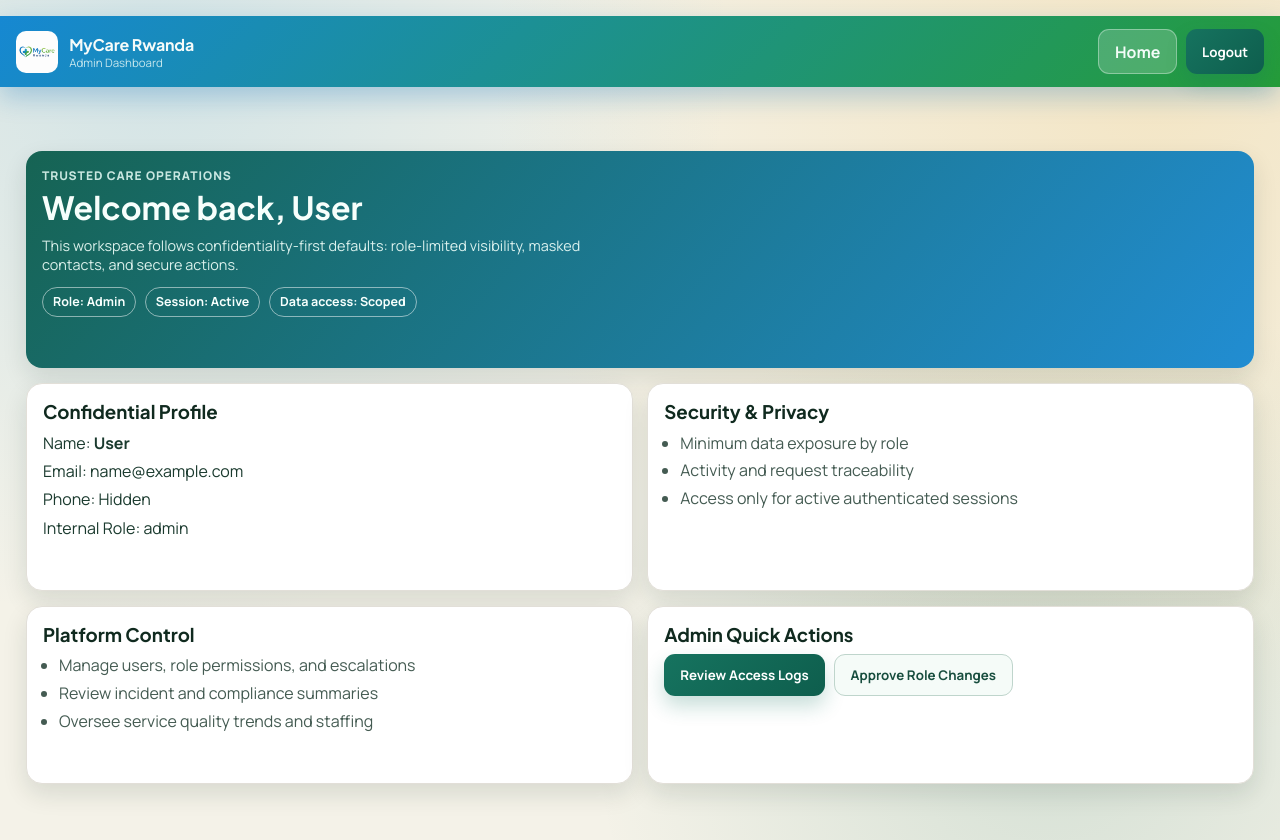
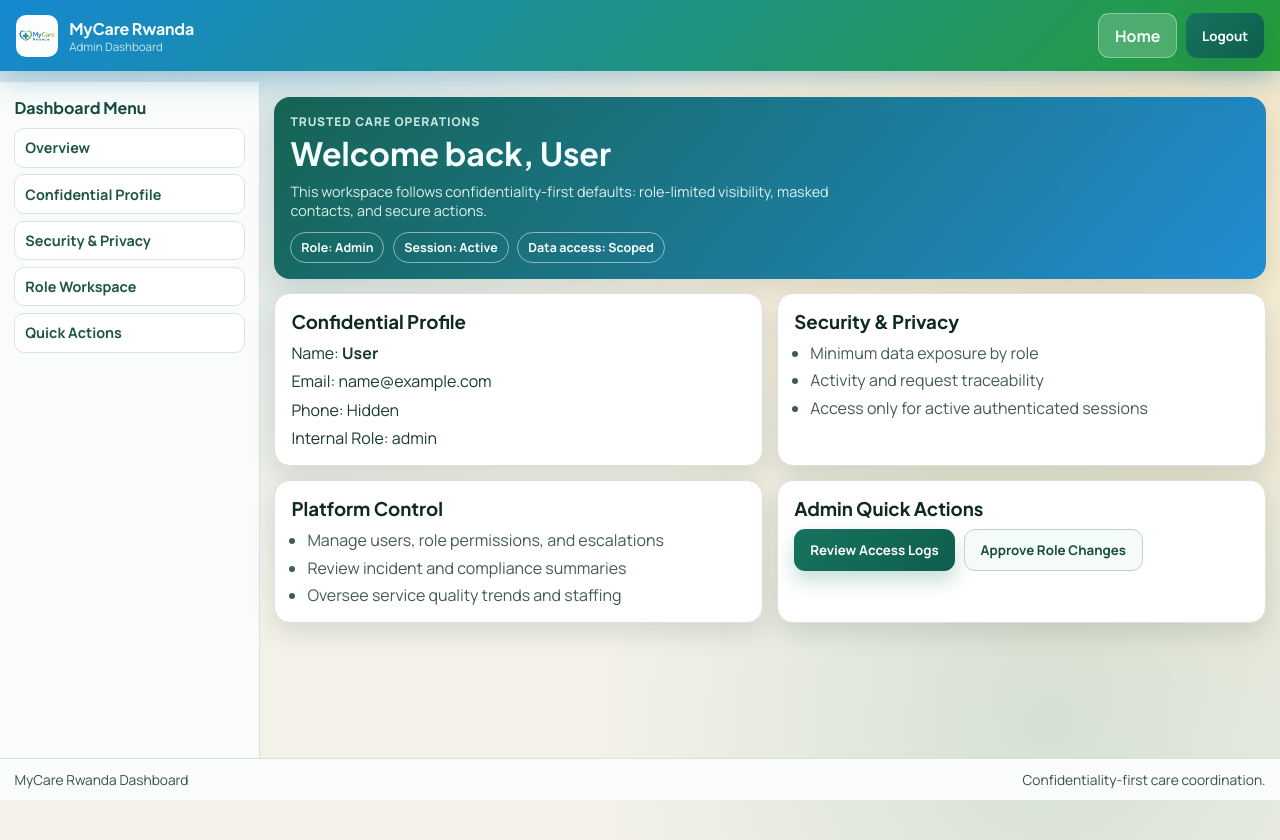
Before and after one commit to RWEMAREMY/MyCareRwanda, a React (Vite) app in the folder client/: page /dashboard in a window 1280 px wide. Built offline with nearby package versions, Linux system fonts and the light colour scheme; sample sign-in values are in the browser's storage.

Commit message:
new pages added in dashboard

```diff
--- a/client/src/index.css
+++ b/client/src/index.css
@@ -1120,12 +1120,25 @@
 }
 
 .dashboard-main {
-  max-width: 1260px;
+  max-width: 100%;
+  padding: 0;
+  min-height: 100vh;
+  display: flex;
+  flex-direction: column;
+}
+
+.dashboard-main .auth-topbar {
+  margin-bottom: 0.35rem;
 }
 
 .dashboard-shell {
   max-width: 100%;
   padding-inline: 0;
+  min-height: 0;
+  display: flex;
+  flex-direction: column;
+  flex: 1;
+  margin-top: 0.35rem;
 }
 
 .dashboard-grid {
@@ -1133,6 +1146,9 @@
   grid-template-columns: repeat(12, minmax(0, 1fr));
   gap: 0.9rem;
   width: 100%;
+  align-content: start;
+  padding: 0.9rem;
+  min-height: 0;
 }
 
 .dashboard-card {
@@ -1212,9 +1228,90 @@
   background: #f5fbf8;
 }
 
+.dashboard-layout {
+  width: 100%;
+  display: grid;
+  grid-template-columns: 260px minmax(0, 1fr);
+  gap: 0;
+  align-items: stretch;
+  flex: 1;
+  min-height: 0;
+}
+
+.dashboard-sidebar {
+  position: static;
+  border-right: 1px solid #d8e1dc;
+  background: #f9fcfa;
+  padding: 0.9rem;
+}
+
+.dashboard-sidebar-title {
+  margin: 0;
+  font-family: "Plus Jakarta Sans", sans-serif;
+  font-weight: 800;
+  color: #154b3c;
+}
+
+.dashboard-nav {
+  display: grid;
+  gap: 0.42rem;
+  margin-top: 0.65rem;
+}
+
+.dashboard-nav-link {
+  display: block;
+  text-decoration: none;
+  color: #1d5546;
+  font-weight: 700;
+  font-size: 0.9rem;
+  border: 1px solid #d8e6df;
+  background: #fff;
+  border-radius: 10px;
+  padding: 0.58rem 0.62rem;
+}
+
+.dashboard-nav-link:hover {
+  border-color: #1e7a63;
+  background: #eefaf5;
+  color: #114335;
+}
+
+.dashboard-footer {
+  display: flex;
+  justify-content: space-between;
+  gap: 0.8rem;
+  border-top: 1px solid #d8e1dc;
+  background: #f9fcfa;
+  padding: 0.7rem 0.9rem;
+  color: #355246;
+  font-size: 0.86rem;
+  margin-top: auto;
+}
+
+.dashboard-footer p {
+  margin: 0;
+}
+
 @media (max-width: 920px) {
   .dashboard-card,
   .dashboard-card--hero {
     grid-column: span 12;
   }
+
+  .dashboard-layout {
+    grid-template-columns: 1fr;
+  }
+
+  .dashboard-sidebar {
+    border-right: none;
+    border-bottom: 1px solid #d8e1dc;
+  }
+
+  .dashboard-nav {
+    grid-template-columns: repeat(auto-fit, minmax(160px, 1fr));
+  }
+
+  .dashboard-footer {
+    flex-direction: column;
+  }
 }
--- a/client/src/pages/dashboard.tsx
+++ b/client/src/pages/dashboard.tsx
@@ -84,8 +84,20 @@
         </header>
 
         <section className="section auth-section dashboard-shell">
+          <div className="dashboard-layout">
+            <aside className="dashboard-sidebar" aria-label="Dashboard navigation">
+              <p className="dashboard-sidebar-title">Dashboard Menu</p>
+              <nav className="dashboard-nav">
+                <a href="#overview" className="dashboard-nav-link">Overview</a>
+                <a href="#profile" className="dashboard-nav-link">Confidential Profile</a>
+                <a href="#security" className="dashboard-nav-link">Security & Privacy</a>
+                <a href="#role-zone" className="dashboard-nav-link">Role Workspace</a>
+                <a href="#role-actions" className="dashboard-nav-link">Quick Actions</a>
+              </nav>
+            </aside>
+
             <div className="dashboard-grid">
-            <article className="dashboard-card dashboard-card--hero">
+              <article id="overview" className="dashboard-card dashboard-card--hero">
                 <p className="dashboard-kicker">Trusted care operations</p>
                 <h2>Welcome back, {userName}</h2>
                 <p className="auth-helper">
@@ -99,7 +111,7 @@
                 </div>
               </article>
 
-            <article className="dashboard-card">
+              <article id="profile" className="dashboard-card">
                 <h3>Confidential Profile</h3>
                 <p className="auth-current-user">
                   Name: <strong>{userName}</strong>
@@ -109,7 +121,7 @@
                 <p className="auth-current-user">Internal Role: {role}</p>
               </article>
 
-            <article className="dashboard-card">
+              <article id="security" className="dashboard-card">
                 <h3>Security & Privacy</h3>
                 <ul className="dashboard-list">
                   <li>Minimum data exposure by role</li>
@@ -120,7 +132,7 @@
 
               {role === 'admin' && (
                 <>
-                <article className="dashboard-card">
+                  <article id="role-zone" className="dashboard-card">
                     <h3>Platform Control</h3>
                     <ul className="dashboard-list">
                       <li>Manage users, role permissions, and escalations</li>
@@ -128,7 +140,7 @@
                       <li>Oversee service quality trends and staffing</li>
                     </ul>
                   </article>
-                <article className="dashboard-card">
+                  <article id="role-actions" className="dashboard-card">
                     <h3>Admin Quick Actions</h3>
                     <div className="dashboard-actions">
                       <button className="btn btn-primary" type="button">Review Access Logs</button>
@@ -140,7 +152,7 @@
 
               {role === 'client' && (
                 <>
-                <article className="dashboard-card">
+                  <article id="role-zone" className="dashboard-card">
                     <h3>Care Planning</h3>
                     <ul className="dashboard-list">
                       <li>Post care requests with schedule and preferences</li>
@@ -148,7 +160,7 @@
                       <li>Review caregiver notes and service history</li>
                     </ul>
                   </article>
-                <article className="dashboard-card">
+                  <article id="role-actions" className="dashboard-card">
                     <h3>Client Quick Actions</h3>
                     <div className="dashboard-actions">
                       <Link className="btn btn-primary" to="/caretakers">Find Caretakers</Link>
@@ -160,7 +172,7 @@
 
               {role.includes('caretaker') && (
                 <>
-                <article className="dashboard-card">
+                  <article id="role-zone" className="dashboard-card">
                     <h3>Caretaker Workspace</h3>
                     <ul className="dashboard-list">
                       <li>View assigned clients and approved care plans</li>
@@ -168,7 +180,7 @@
                       <li>Log visit summaries with confidentiality reminders</li>
                     </ul>
                   </article>
-                <article className="dashboard-card">
+                  <article id="role-actions" className="dashboard-card">
                     <h3>Caretaker Quick Actions</h3>
                     <div className="dashboard-actions">
                       <button className="btn btn-primary" type="button">Update Availability</button>
@@ -178,6 +190,11 @@
                 </>
               )}
             </div>
+          </div>
+          <footer className="dashboard-footer">
+            <p>MyCare Rwanda Dashboard</p>
+            <p>Confidentiality-first care coordination.</p>
+          </footer>
         </section>
       </main>
     </div>
```
Lines whose indentation alone changed are shown as unchanged.
